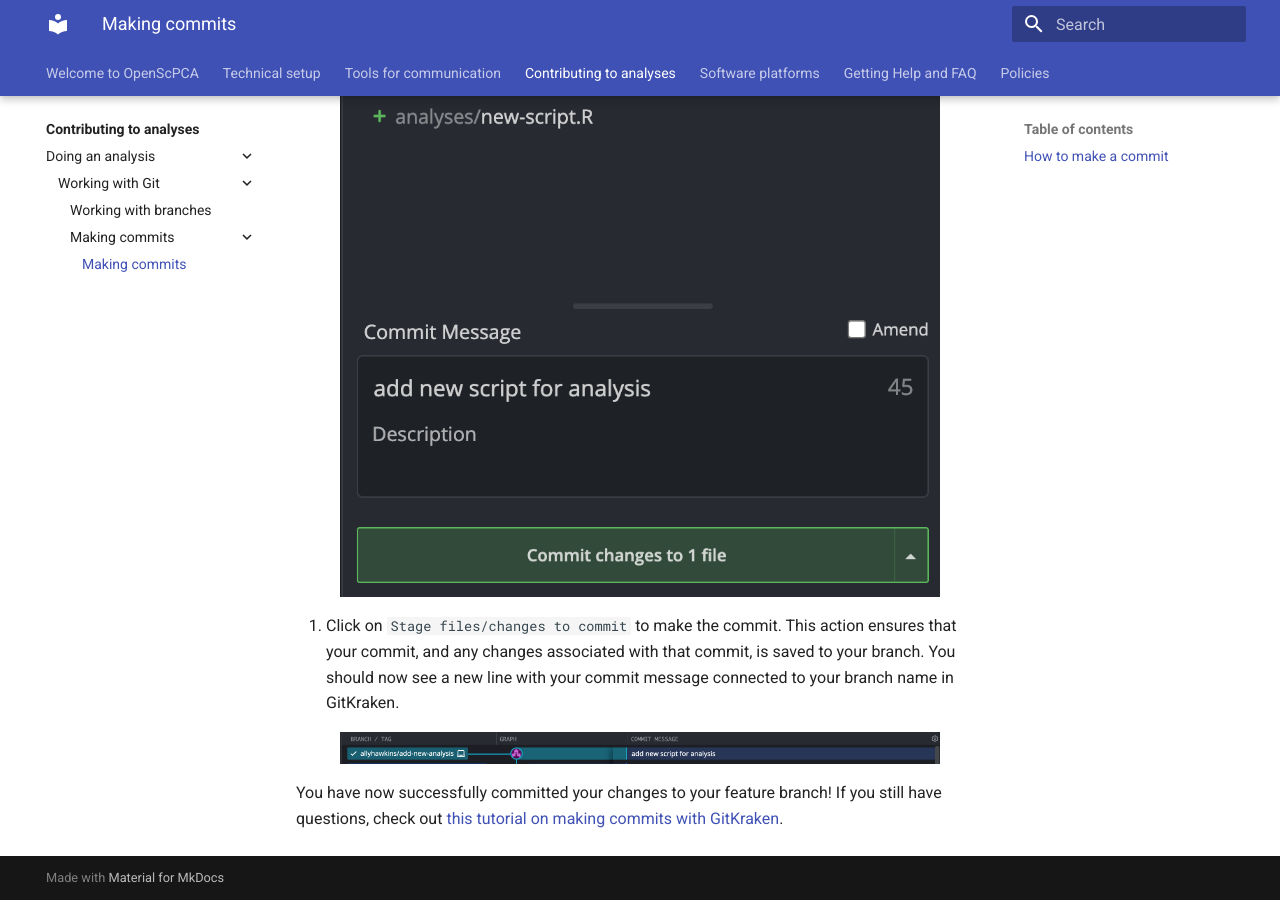
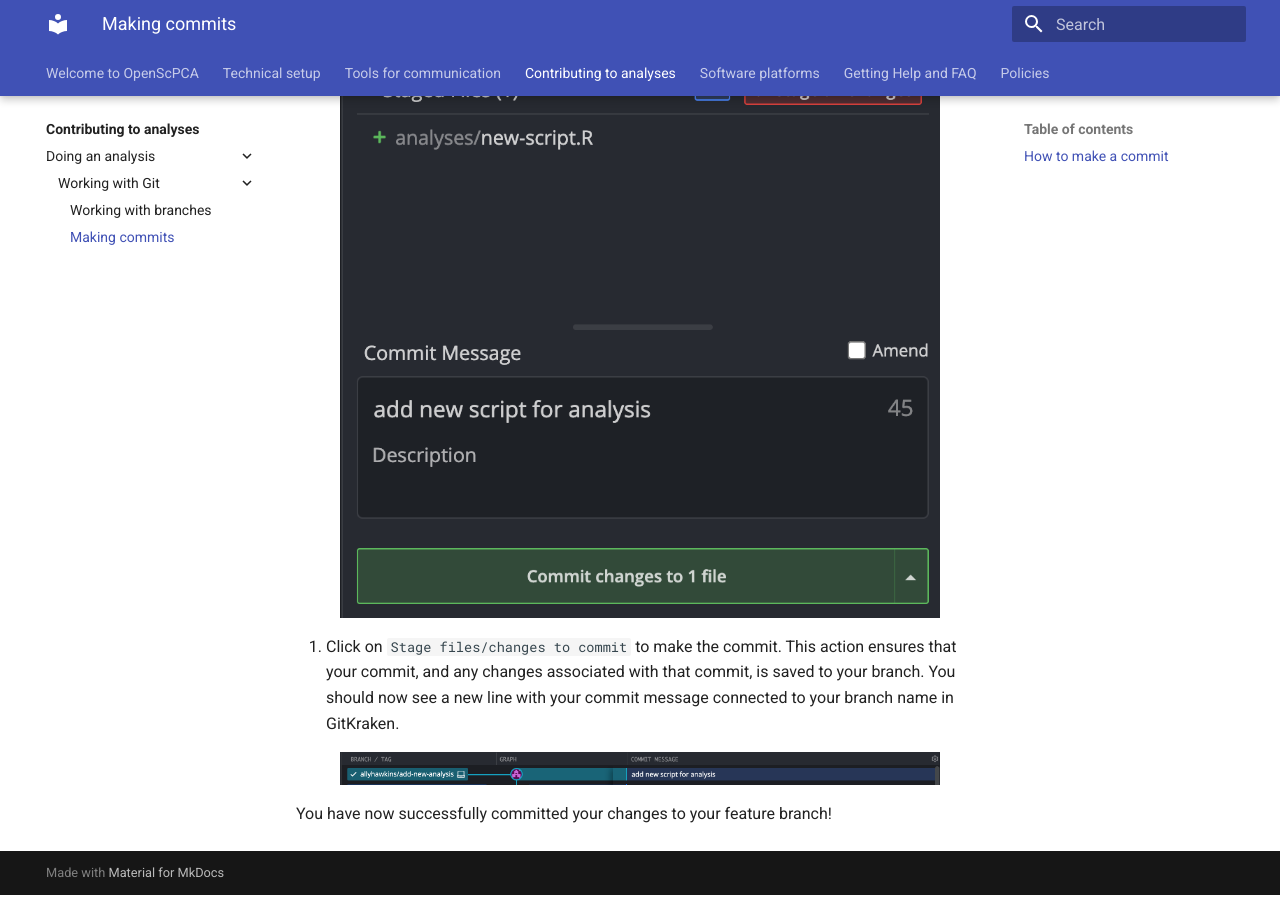
Before and after one commit to AlexsLemonade/OpenScPCA-analysis, an MkDocs documentation site: the page built from docs/contributing-to-analyses/doing-analyses/working-with-git/making-commits/index.md, in a window 1280 px wide and 900 px high, scrolled down 2982 px. Built offline with MkDocs 1.6.1 and Material for MkDocs 9.7.7, drawn with Linux system fonts in a browser that asks for light colours; some of the changed text lies outside the part shown.

```diff
--- a/docs/contributing-to-analyses/doing-analyses/working-with-git/making-commits/making-commits.md
+++ b/docs/contributing-to-analyses/doing-analyses/working-with-git/making-commits/index.md
@@ -40,4 +40,3 @@ You should now see a new line with your commit message connected to your branch
 </figure>
 
 You have now successfully committed your changes to your feature branch!
-If you still have questions, check out [this tutorial on making commits with GitKraken](https://www.gitkraken.com/learn/git/tutorials/how-to-git-commit).
--- a/mkdocs.yml
+++ b/mkdocs.yml
@@ -54,7 +54,7 @@ nav:
         - contributing-to-analyses/doing-analyses/working-with-git/index.md
         - contributing-to-analyses/doing-analyses/working-with-git/working-with-branches.md
         - Making commits: # making a commit and troubleshooting
-          - contributing-to-analyses/doing-analyses/working-with-git/making-commits/making-commits.md
+          - contributing-to-analyses/doing-analyses/working-with-git/making-commits/index.md
   - Software platforms:            # LSfR, AWS, Docker, etc
     - software-platforms/index.md
   - Getting Help and FAQ:      # troubleshooting and FAQ
```
Also changed, not shown: other parts of docs/contributing-to-analyses/doing-analyses/working-with-git/making-commits/index.md (+1 -1 lines).
